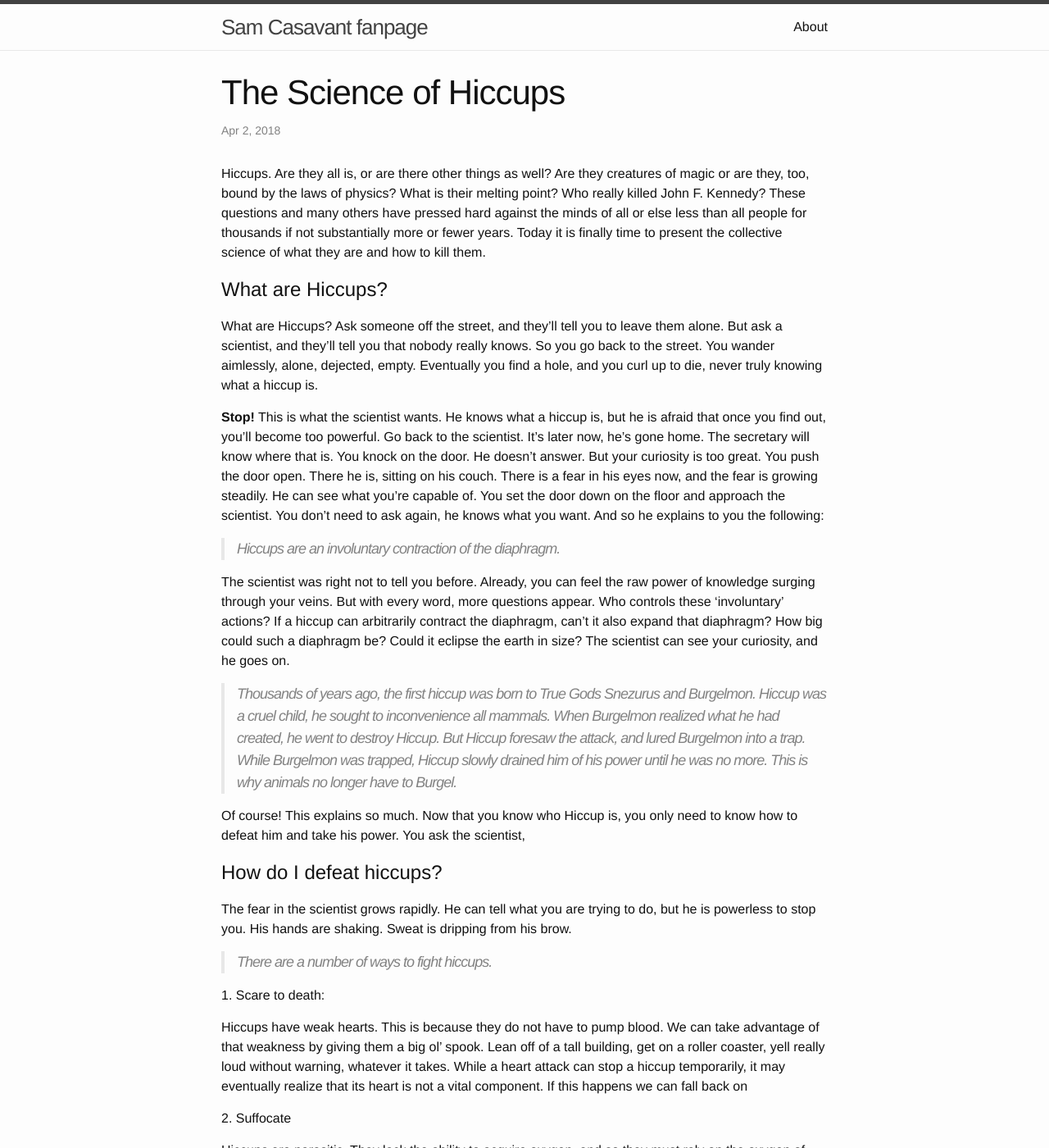
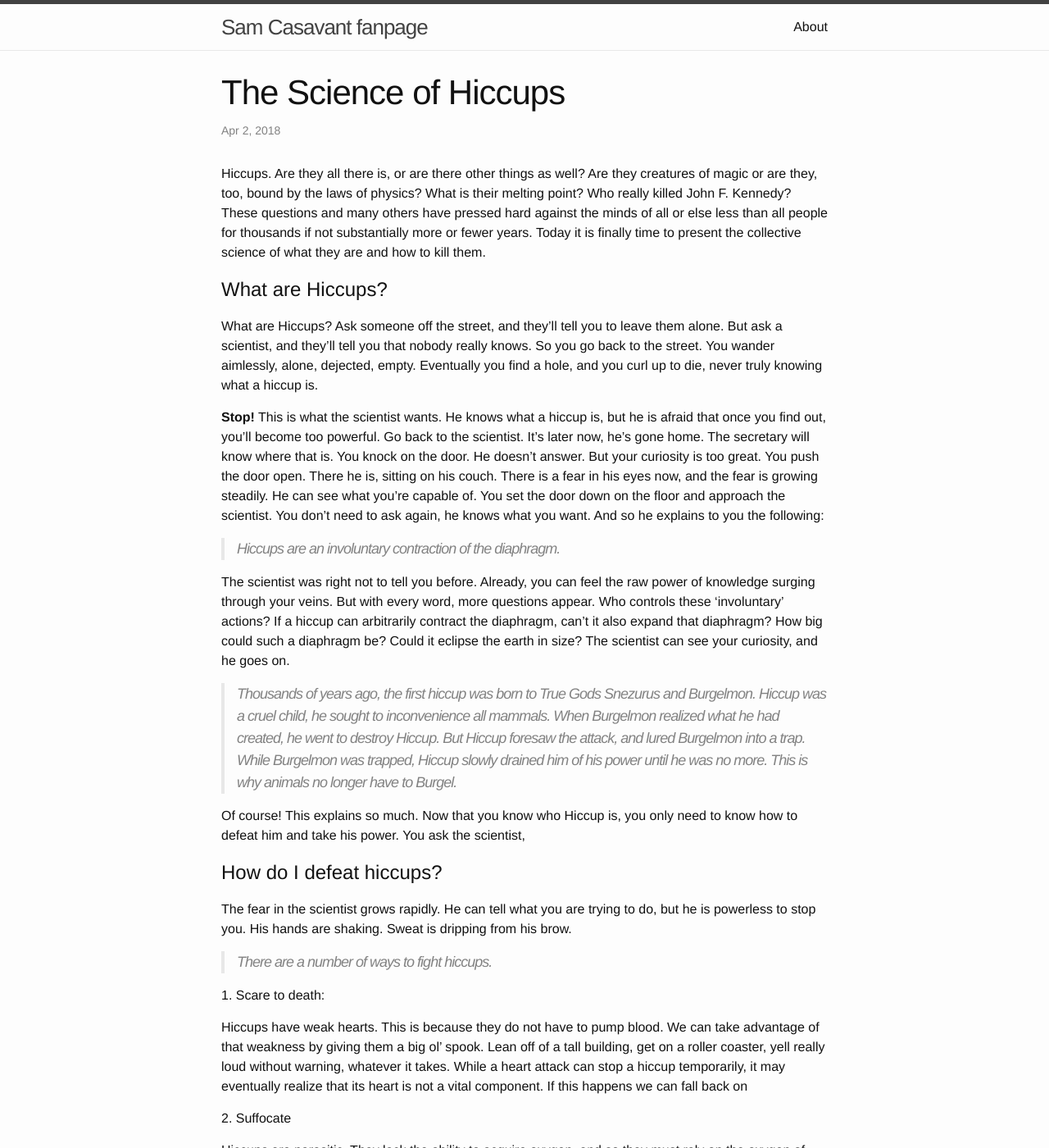
Before and after one commit to SamCasavant/samcasavant.github.io, a Jekyll site: the page built from _posts/2018-04-02-hiccups-the-science.markdown, in a window 1280 px wide and 1400 px high. Shown: the whole window at 82% size. Built offline with Jekyll 4.4.1, drawn with Linux system fonts in a browser that asks for light colours; some of the changed text lies outside the part shown.

Commit message:
Corrections

```diff
--- a/_posts/2018-04-02-hiccups-the-science.markdown
+++ b/_posts/2018-04-02-hiccups-the-science.markdown
@@ -5,7 +5,7 @@
 categories: [science, journalism]
 ---
 
-Hiccups. Are they all is, or are there other things as well? Are they creatures of magic or are they, too, bound by the laws of physics? What is their melting point? Who really killed John F. Kennedy? These questions and many others have pressed hard against the minds of all or else less than all people for thousands if not substantially more or fewer years. Today it is finally time to present the collective science of what they are and how to kill them.
+Hiccups. Are they all there is, or are there other things as well? Are they creatures of magic or are they, too, bound by the laws of physics? What is their melting point? Who really killed John F. Kennedy? These questions and many others have pressed hard against the minds of all or else less than all people for thousands if not substantially more or fewer years. Today it is finally time to present the collective science of what they are and how to kill them.
 
 # What are Hiccups?
 
```
Also changed, not shown: other parts of _posts/2018-04-02-hiccups-the-science.markdown (+1 -1 lines).
